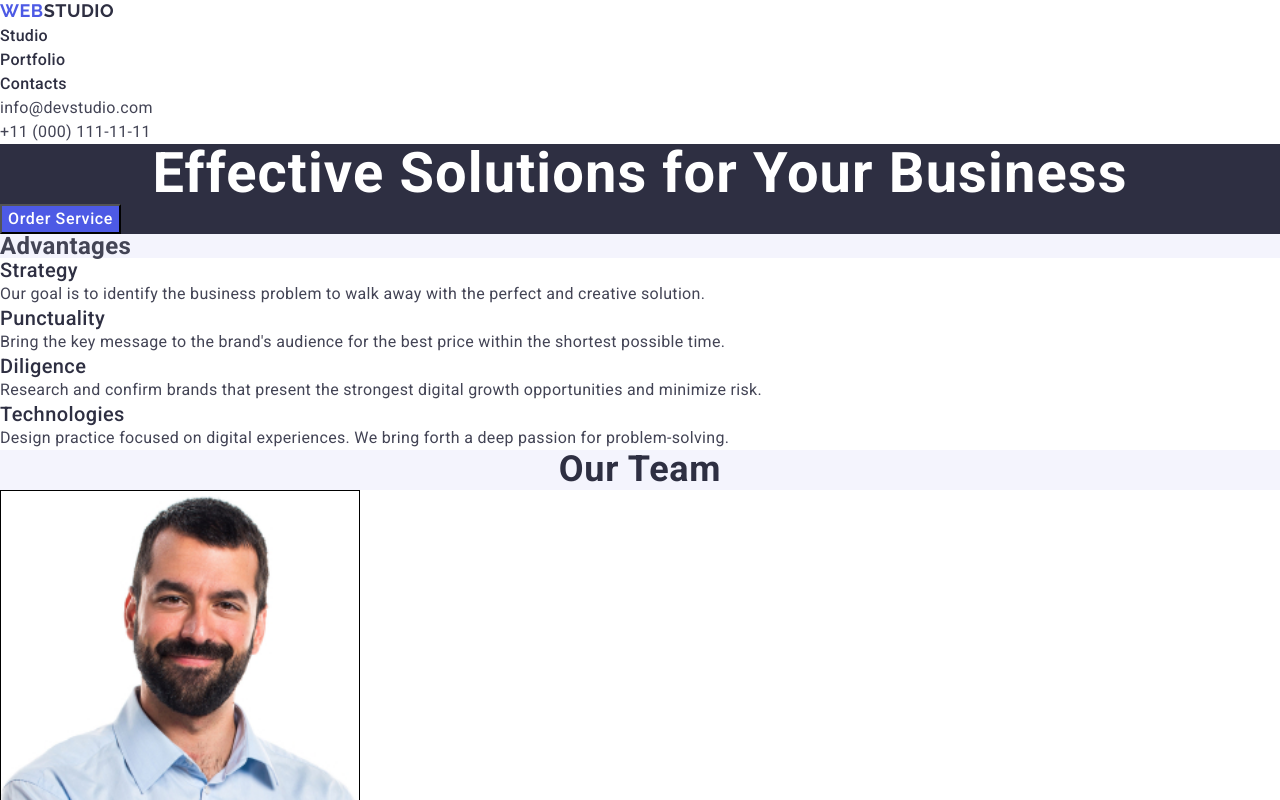
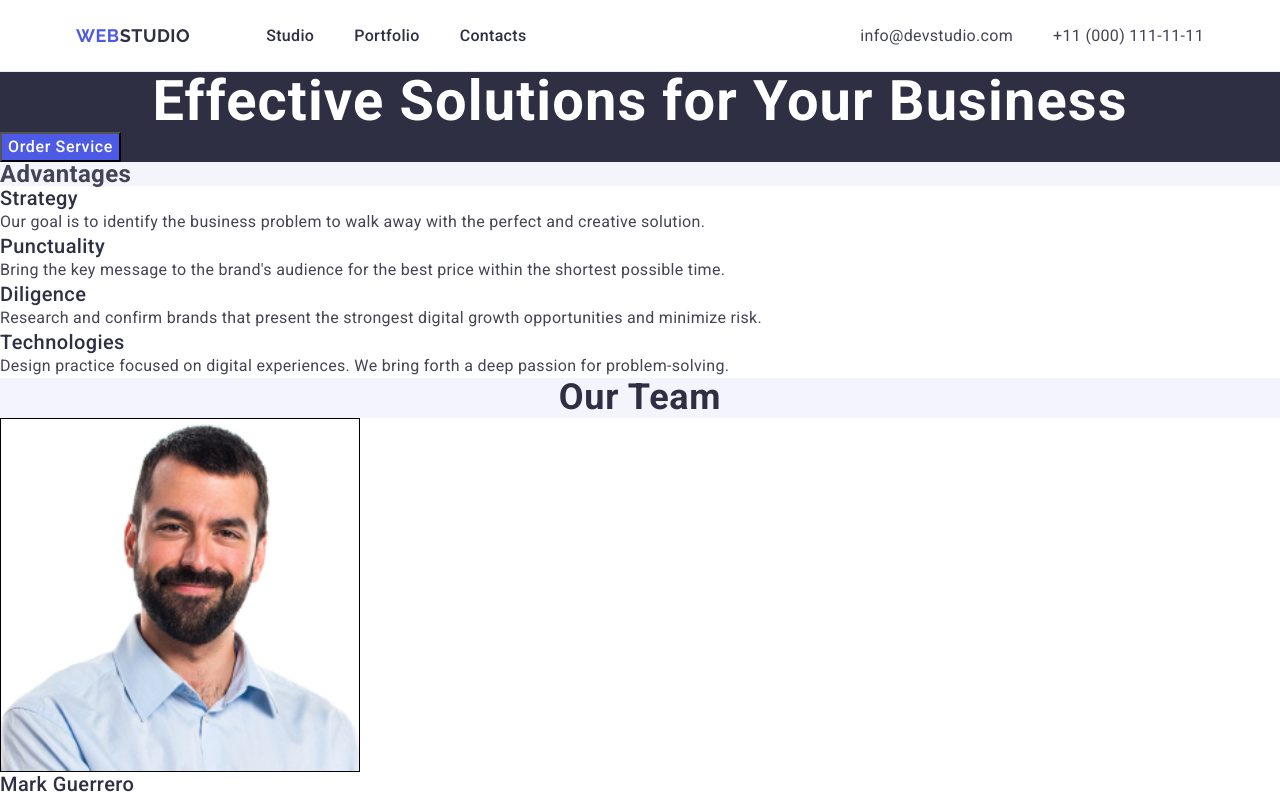
Before and after one commit to salptkin/goit-markup-hw-03, a plain HTML site: page index.html in a window 1280 px wide. Shown: the top 800 px of the page. Drawn offline with nearby package versions, Linux system fonts and the light colour scheme.

Commit message:
add header

```diff
--- a/css/styles.css
+++ b/css/styles.css
@@ -35,14 +35,46 @@ body {
     letter-spacing: 0.03em;
     color: var(--primary-brand);
     text-transform: uppercase;
+    margin-right: 76px;
 }
 
 .span {
     color: var(--dark);
 }
 
+.container {
+    width: 1158px;
+    margin: 0 auto;
+    padding: 0 15px;
+}
+
 .home-nav {
     background-color: var(--white-background);
+    display: flex;
+    align-items: center;
+}
+
+.header {
+    border-bottom: 1px solid var(--accent);
+    height: 72px;
+}
+
+.header-div {
+    display: flex;
+    align-items: center;
+    height: 100%;
+    margin: 0 auto;
+    justify-content: space-between;
+}
+
+.header-ul {
+    display: flex;
+    gap: 40px;
+    list-style-type: none;
+}
+
+.header-ul .list:last-child {
+    margin: 0;
 }
 
 .header-ul .list .link {
@@ -61,6 +93,19 @@ body {
 
 .address {
     font-style: normal;
+}
+
+.address .address-ul {
+    display: flex;
+    list-style-type: none;
+}
+
+.address-ul .list {
+    margin-right: 40px;
+}
+
+.address-ul .list:last-child {
+    margin: 0;
 }
 
 .address .list .link {
--- a/index.html
+++ b/index.html
@@ -26,7 +26,8 @@
     <link rel="stylesheet" href="./css/styles.css" />
   </head>
   <body>
-    <header>
+    <header class="header">
+      <div class="header-div container">
         <nav class="home-nav">
           <a class="logo" href="index.html">
           Web<span class="span">Studio</span></a
@@ -49,6 +50,7 @@
             </li>
           </ul>
         </address>
+      </div>
     </header>
 
     <main>
```
Lines whose indentation alone changed are shown as unchanged.
